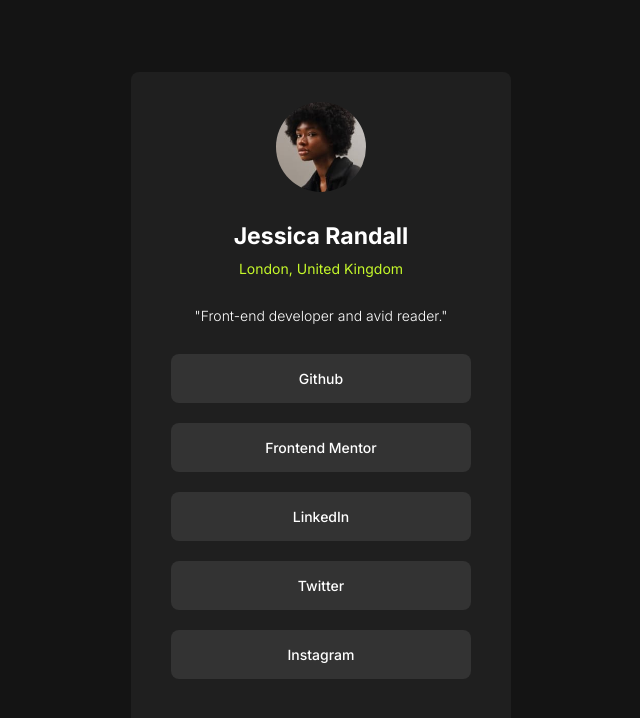
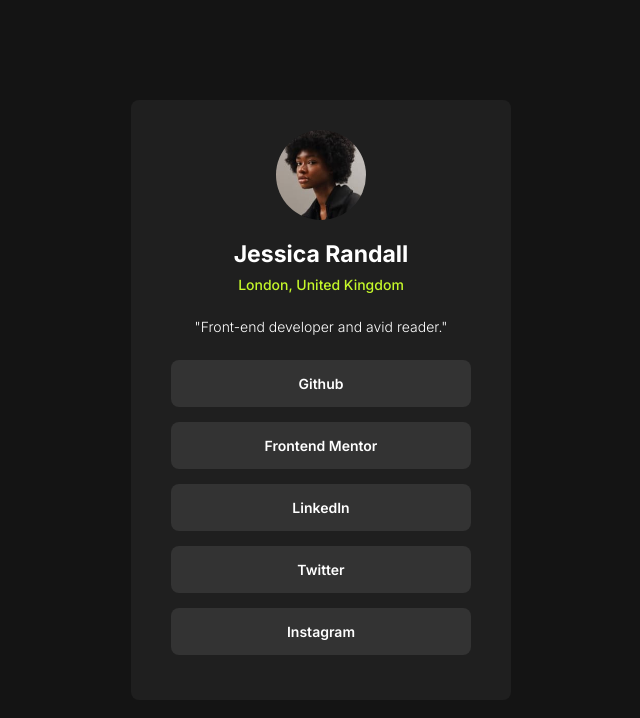
Before and after one commit to aradhana1807/social-links-profile-main, a plain HTML site: page index.html in a window 1280 px wide. Shown: the whole page, without its empty margins (319-959 px from the left). Drawn offline with Linux system fonts and the light colour scheme.

Commit message:
updated css

```diff
--- a/style.css
+++ b/style.css
@@ -48,7 +48,7 @@
   background-color: var(--clr-dark-grey);
   width: 32rem;
   border-radius: 0.8rem;
-  padding: 1.8rem;
+  padding: 2rem;
   text-align: center;
 }
 
@@ -65,7 +65,7 @@
 }
 
 .profile .profile-title {
-  margin-top: 3rem;
+  margin-top: 2rem;
 }
 
 .profile .profile-title h1 {
@@ -77,9 +77,9 @@
 .profile .profile-title h2 {
   color: var(--clr-green);
   font-size: 1.4rem;
-  font-weight: 400;
-  margin-top: 1rem;
-  margin-bottom: 3rem;
+  font-weight: 500;
+  margin-top: 0.75rem;
+  margin-bottom: 2.5rem;
 }
 
 .profile .profile-header p {
@@ -91,7 +91,7 @@
   display: flex;
   flex-direction: column;
   align-items: center;
-  margin-top: 3rem;
+  margin-top: 2.5rem;
 }
 
 .profile .social-links li {
@@ -101,10 +101,10 @@
 .profile .social-links li a {
   background-color: var(--clr-grey);
   color: var(--clr-white);
-  padding: 1.6rem 0;
+  padding: 1.5rem 0;
   border-radius: 0.8rem;
-  margin-bottom: 2rem;
-  font-weight: 500;
+  margin-bottom: 1.5rem;
+  font-weight: 600;
   transition: all 0.3s ease-in-out;
 }
 
```
